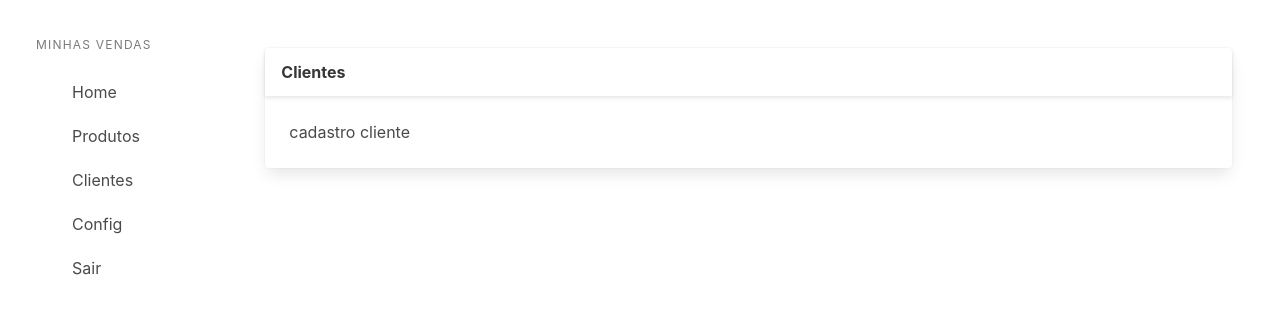
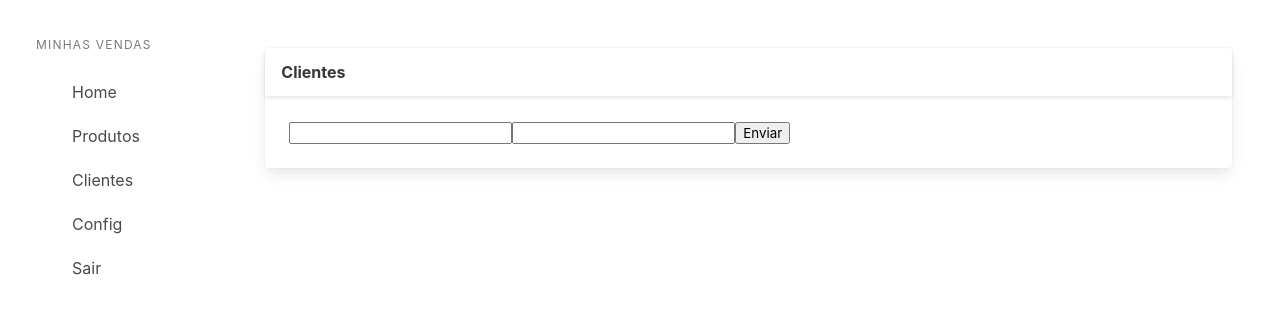
Before and after one commit to DevFullStack-Franklyn-R-Silva/Sistema-de-Vendas-Fullstack-Next.js-Spring-Boot-React-TS-e-Jasper-Reports, a Next.js app in the folder frontend/: page /cadastros/clientes in a window 1280 px wide. Shown: the top 314 px of the page. Built offline with nearby package versions, Linux system fonts and the light colour scheme.

Commit message:
Iniciando com o Formik

```diff
--- /dev/null
+++ b/frontend/src/app/models/clientes/index.ts
@@ -0,0 +1,10 @@
+export interface Cliente {
+    id?: string;
+    nome?: string;
+    cpf?: string;
+    dataNascimento?: string;
+    endereco?: string;
+    email?: string;
+    telefone?: string;
+    cadastro?: string;
+}
--- a/frontend/src/components/clientes/cadastro/form.tsx
+++ b/frontend/src/components/clientes/cadastro/form.tsx
@@ -0,0 +1,46 @@
+import { Cliente } from "app/models/clientes";
+import { useFormik } from "formik";
+
+interface ClienteFormProps {
+    cliente: Cliente;
+    onSubmit: (cliente: Cliente) => void;
+}
+
+const formScheme: Cliente = {
+    cadastro: "",
+    cpf: "",
+    dataNascimento: "",
+    email: "",
+    endereco: "",
+    id: "",
+    nome: "",
+    telefone: "",
+};
+
+export const ClienteForm: React.FC<ClienteFormProps> = ({
+    cliente,
+    onSubmit,
+}: ClienteFormProps) => {
+    const formik = useFormik<Cliente>({
+        initialValues: { ...cliente, ...formScheme },
+        onSubmit,
+    });
+
+    return (
+        <form onSubmit={formik.handleSubmit}>
+            <input
+                value={formik.values.nome}
+                onChange={formik.handleChange}
+                id="nome"
+                name="nome"
+            />
+            <input
+                value={formik.values.cpf}
+                onChange={formik.handleChange}
+                id="cpf"
+                name="cpf"
+            />
+            <button type="submit">Enviar</button>
+        </form>
+    );
+};
--- a/frontend/src/components/clientes/cadastro/index.tsx
+++ b/frontend/src/components/clientes/cadastro/index.tsx
@@ -1,5 +1,18 @@
 import { Layout } from "components/layout";
+import { useState } from "react";
+import { ClienteForm } from "./form";
+import { Cliente } from "app/models/clientes";
 
 export const CadastroCliente: React.FC = () => {
-    return <Layout titulo="Clientes">cadastro cliente</Layout>;
+    const [cliente, setCliente] = useState<Cliente>({});
+
+    const handleSubmit = (cliente: Cliente) => {
+        console.log(cliente);
+    };
+
+    return (
+        <Layout titulo="Clientes">
+            <ClienteForm cliente={cliente} onSubmit={handleSubmit} />
+        </Layout>
+    );
 };
```
